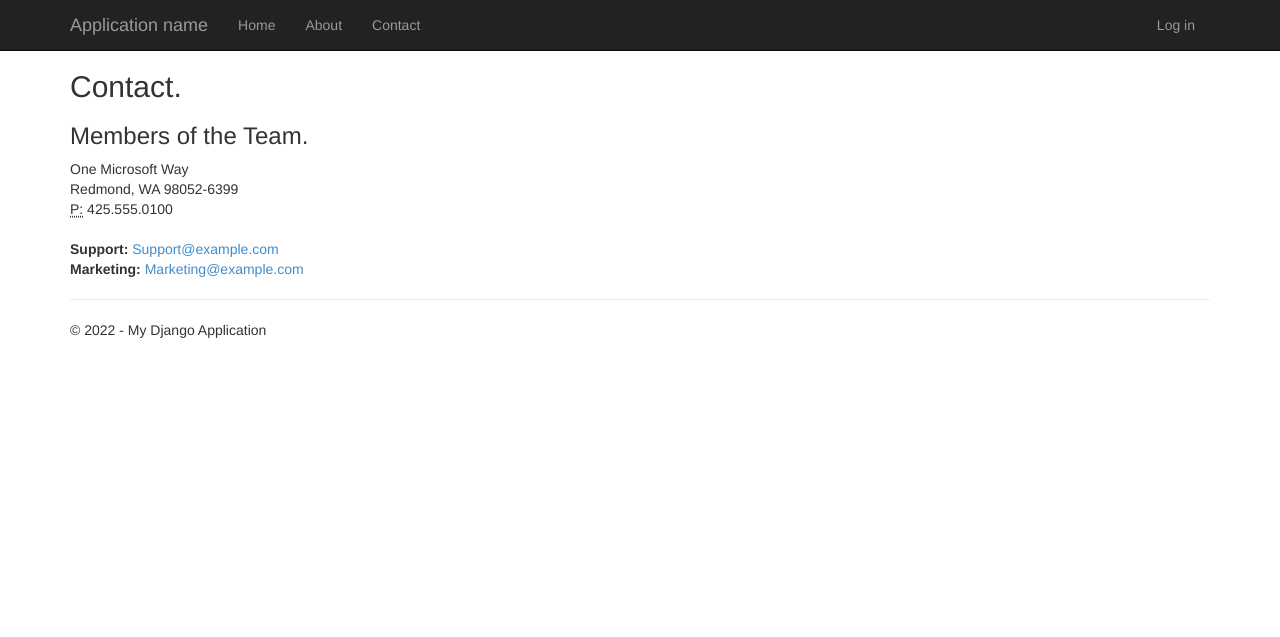
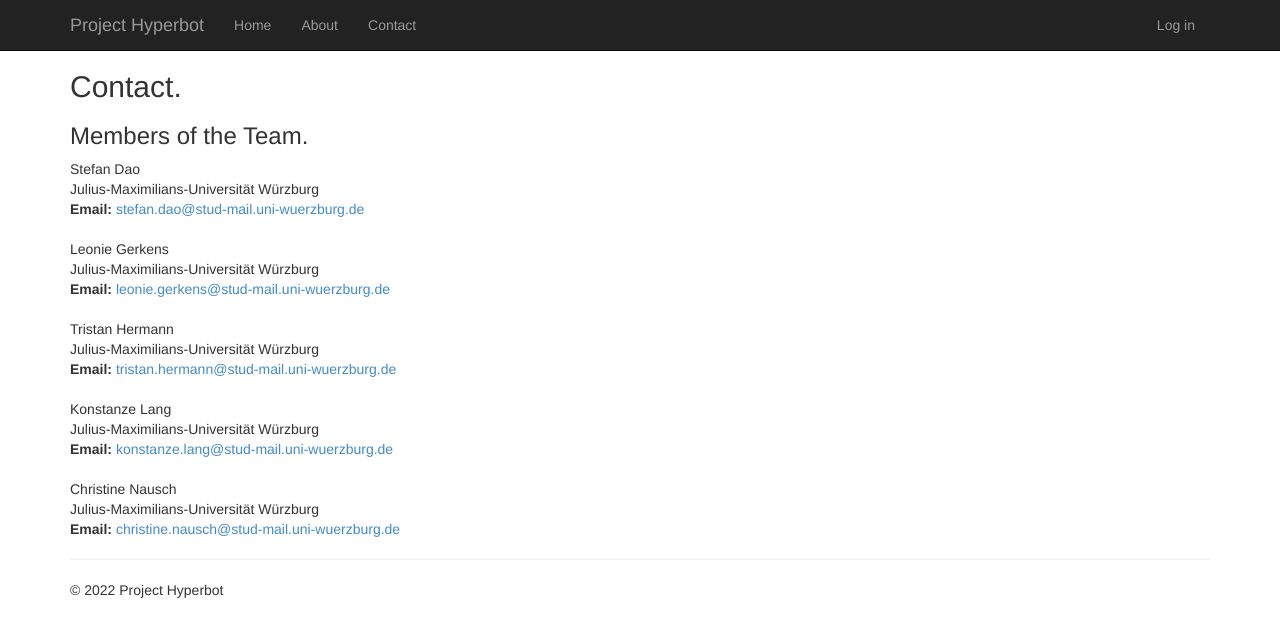
Before and after one commit to JMU-Information-Systems/pjs-hyperbot-main, a Django app: page /contact/ in a window 1280 px wide. Shown: the top 637 px of the page. Run offline with Django 3.2, Linux system fonts and the light colour scheme; parts of the project's set-up code (start-up, migrations or seed data) failed here and were passed over; some libraries are stand-ins or nearby versions.

Commit message:
Änderungen Frontend HTML

```diff
--- a/pjshyperbot/app/templates/app/contact.html
+++ b/pjshyperbot/app/templates/app/contact.html
@@ -6,15 +6,33 @@
 <h3>{{ message }}</h3>
 
 <address>
-    One Microsoft Way<br />
-    Redmond, WA 98052-6399<br />
-    <abbr title="Phone">P:</abbr>
-    425.555.0100
+    Stefan Dao<br />
+    Julius-Maximilians-Universit&auml;t W&uuml;rzburg<br />
+    <strong>Email:</strong>   <a href="mailto:stefan.dao@stud-mail.uni-wuerzburg.de">stefan.dao@stud-mail.uni-wuerzburg.de</a><br />
 </address>
 
 <address>
-    <strong>Support:</strong>   <a href="mailto:Support@example.com">Support@example.com</a><br />
-    <strong>Marketing:</strong> <a href="mailto:Marketing@example.com">Marketing@example.com</a>
+    Leonie Gerkens<br />
+    Julius-Maximilians-Universit&auml;t W&uuml;rzburg<br />
+    <strong>Email:</strong>   <a href="mailto:leonie.gerkens@stud-mail.uni-wuerzburg.de">leonie.gerkens@stud-mail.uni-wuerzburg.de</a><br />
+</address>
+
+<address>
+    Tristan Hermann<br />
+    Julius-Maximilians-Universit&auml;t W&uuml;rzburg<br />
+    <strong>Email:</strong>   <a href="mailto:tristan.hermann@stud-mail.uni-wuerzburg.de">tristan.hermann@stud-mail.uni-wuerzburg.de</a><br />
+</address>
+
+<address>
+    Konstanze Lang<br />
+    Julius-Maximilians-Universit&auml;t W&uuml;rzburg<br />
+    <strong>Email:</strong>   <a href="mailto:konstanze.lang@stud-mail.uni-wuerzburg.de">konstanze.lang@stud-mail.uni-wuerzburg.de</a><br />
+</address>
+
+<address>
+    Christine Nausch<br />
+    Julius-Maximilians-Universit&auml;t W&uuml;rzburg<br />
+    <strong>Email:</strong>   <a href="mailto:christine.nausch@stud-mail.uni-wuerzburg.de">christine.nausch@stud-mail.uni-wuerzburg.de</a><br />
 </address>
 
 {% endblock %}
--- a/pjshyperbot/app/templates/app/layout.html
+++ b/pjshyperbot/app/templates/app/layout.html
@@ -3,7 +3,7 @@
 <head>
     <meta charset="utf-8" />
     <meta name="viewport" content="width=device-width, initial-scale=1.0">
-    <title>{{ title }} - My Django Application</title>
+    <title>{{ title }} Project Hyperbot</title>
     {% load staticfiles %}
     <link rel="stylesheet" type="text/css" href="{% static 'app/content/bootstrap.min.css' %}" />
     <link rel="stylesheet" type="text/css" href="{% static 'app/content/site.css' %}" />
@@ -19,7 +19,7 @@
                     <span class="icon-bar"></span>
                     <span class="icon-bar"></span>
                 </button>
-                <a href="/" class="navbar-brand">Application name</a>
+                <a href="/" class="navbar-brand">Project Hyperbot</a>
             </div>
             <div class="navbar-collapse collapse">
                 <ul class="nav navbar-nav">
@@ -36,7 +36,7 @@
 {% block content %}{% endblock %}
         <hr/>
         <footer>
-            <p>&copy; {{ year }} - My Django Application</p>
+            <p>&copy; {{ year }} Project Hyperbot</p>
         </footer>
     </div>
 
```
Also changed, not shown: pjshyperbot/app/templates/app/about.html (+26 -1 lines).
